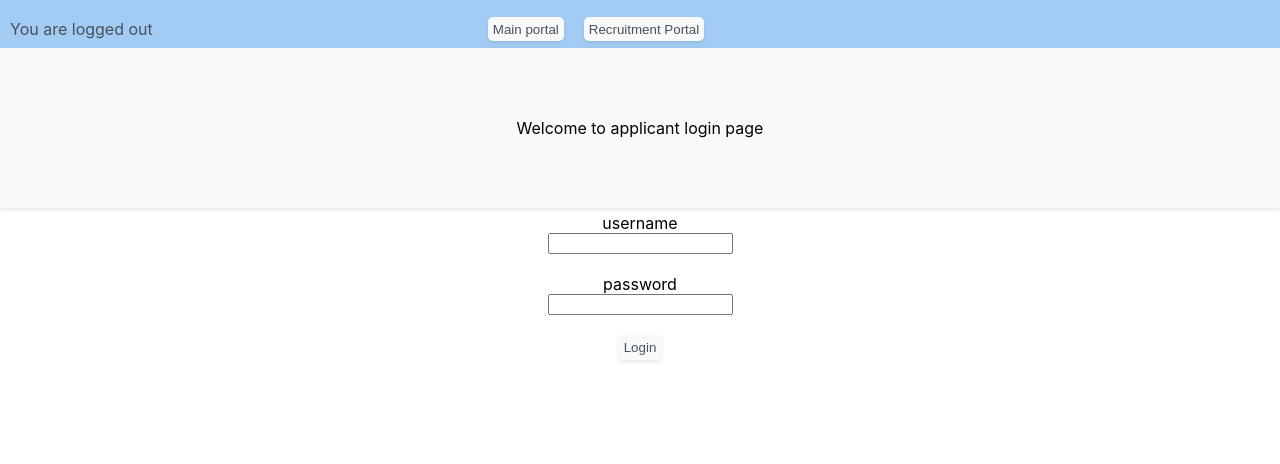
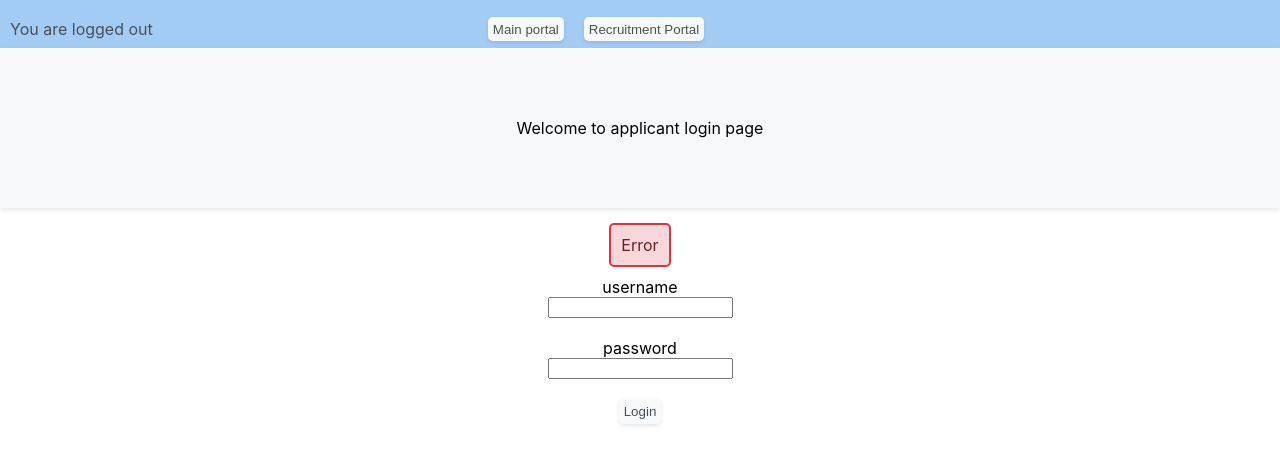
Before and after one commit to Sahidev1/recruitmentAppFrontend, a React (Create React App) app: page /applicant_portal in a window 1280 px wide. Both pictures are taken after a click on the button "Login". Shown: the top 464 px of the page. Built offline with nearby package versions, Linux system fonts and the light colour scheme; no server answers.

Commit message:
loading and error box implemented

```diff
--- a/src/components/loginForm.tsx
+++ b/src/components/loginForm.tsx
@@ -4,7 +4,8 @@ export interface LoginFormProps {
     credType: string,
     usernameRef: React.RefObject<HTMLInputElement>,
     passwordRef: React.RefObject<HTMLInputElement>,
-    lastAttemptFailed: boolean
+    lastAttemptFailed: boolean,
+    error:boolean
 }
 
 export default function LoginForm(props:LoginFormProps){
@@ -13,6 +14,7 @@ export default function LoginForm(props:LoginFormProps){
     return (
         <div className="loginForm">
             <span className="failed_attempt_box" hidden={!props.lastAttemptFailed}>Login failed</span>
+            <span className="error_box" hidden={!props.error}>Error </span>
             username
             <input  ref={props.usernameRef} className="uname" name="uname"></input><br/>
             password
--- a/src/presenters/applicantLogin.tsx
+++ b/src/presenters/applicantLogin.tsx
@@ -10,6 +10,7 @@ import { useSelector } from "react-redux";
 import { Navigate } from "react-router-dom";
 import { LoginFormProps } from "../components/loginForm";
 import { logOut } from "../apis/authAPI";
+import Loading from "../components/loading";
 
 export default function ApplicantLogin(props:LoginProps){
     const userName = useRef<HTMLInputElement>(null);
@@ -17,7 +18,10 @@ export default function ApplicantLogin(props:LoginProps){
     const loginStatus:number = useSelector((state: RootState) => state.auth.loginStatus);
     const dispatch = useDispatch<AppDispatch>();
 
+    const[loading, setLoading] = useState<boolean>(false);
+
     const [failedLoginAttempt, setFLA] = useState<boolean>(false);
+    const [err, setErr] = useState<boolean>(false);
 
     console.log(`render triggered`);
 
@@ -25,7 +29,10 @@ export default function ApplicantLogin(props:LoginProps){
         try {
             if(userName.current !== null && password.current !== null){
                 const acred = new AuthCredential(userName.current.value, password.current.value);
+                setLoading(true);
                 const res = await props.loginCallback(acred);
+                setLoading(false);
+                if(err)setErr(false);
                 console.log(res);
 
                 if (res.isValidLoginResponse(userRole.APPLICANT)){
@@ -44,6 +51,8 @@ export default function ApplicantLogin(props:LoginProps){
             }
         } catch (error) {
             console.log(error);
+            setLoading(false);
+            setErr(true);
         }
     }
 
@@ -54,11 +63,12 @@ export default function ApplicantLogin(props:LoginProps){
         credType: credType,
         usernameRef: userName,
         passwordRef: password,
-        lastAttemptFailed: failedLoginAttempt
+        lastAttemptFailed: failedLoginAttempt,
+        error:err
     }
 
     return (
-        (loginStatus === loginStates.LOGGED_OUT && <div className="applicant_login">
+        loading?<Loading/>:(loginStatus === loginStates.LOGGED_OUT && <div className="applicant_login">
             <div className="application_login_head"> Welcome to applicant login page</div>
             <LoginForm {...propsWrap}/>
         </div>) || <Navigate to="/"/>
--- a/src/presenters/recruiterLogin.tsx
+++ b/src/presenters/recruiterLogin.tsx
@@ -10,6 +10,7 @@ import { useDispatch } from "react-redux";
 import { setAuthStatus, setAuthUsername, setUserRole } from "../redux/Authslice";
 import { Navigate } from "react-router-dom";
 import { logOut } from "../apis/authAPI";
+import Loading from "../components/loading";
 
 export default function RecruiterLogin(props:LoginProps){
     const userName = useRef<HTMLInputElement>(null);
@@ -17,13 +18,19 @@ export default function RecruiterLogin(props:LoginProps){
     const loginStatus:number = useSelector((state: RootState) => state.auth.loginStatus);
     const dispatch = useDispatch<AppDispatch>();
 
+    const[loading, setLoading] = useState<boolean>(false);
+
+    const [err, setErr] = useState<boolean>(false);
     const [failedLoginAttempt, setFLA] = useState<boolean>(false);
 
     async function actionFn():Promise<any>{
         try {
             if(userName.current !== null && password.current !== null){
                 const acred = new AuthCredential(userName.current.value, password.current.value);
+                setLoading(true);
                 const res = await props.loginCallback(acred);
+                setLoading(false);
+                if(err)setErr(false);
                 if (res.isValidLoginResponse(userRole.RECRUITER)){
                     dispatch(setAuthStatus(loginStates.RECRUITER_LOGGED_IN));
                     dispatch(setAuthUsername(res.username as string));
@@ -39,6 +46,8 @@ export default function RecruiterLogin(props:LoginProps){
             }
         } catch (error) {
             console.log(error);
+            setLoading(false);
+            setErr(true);
         }
     }
 
@@ -49,11 +58,12 @@ export default function RecruiterLogin(props:LoginProps){
         credType: credType,
         usernameRef: userName,
         passwordRef: password,
-        lastAttemptFailed: failedLoginAttempt
+        lastAttemptFailed: failedLoginAttempt,
+        error:err
     }
 
     return (
-        (loginStatus === loginStates.LOGGED_OUT && <div className="recruiter_login">
+        loading?<Loading/>:(loginStatus === loginStates.LOGGED_OUT && <div className="recruiter_login">
             <div className="recruiter_login_header "> Welcome to recruiter login page</div>
             <LoginForm {...propsWrap}/>
         </div>) || <Navigate to="/"/>
--- a/src/style/index.css
+++ b/src/style/index.css
@@ -107,3 +107,13 @@ button {
   padding: 10px; /* Spacing inside the box */
   border-radius: 5px; /* Rounded corners */
 }
+
+.loginForm span.error_box {
+  margin-top: 10px; /* Space between the top of the element and the top of the form */
+  margin-bottom: 10px; /* Space between the bottom of the element and the bottom of the form */
+  border: 2px solid #dc3545; /* Red border */
+  background-color: #f8d7da; /* Light red background color */
+  color: #721c24; /* Dark red text color */
+  padding: 10px; /* Spacing inside the box */
+  border-radius: 5px; /* Rounded corners */
+}
```
